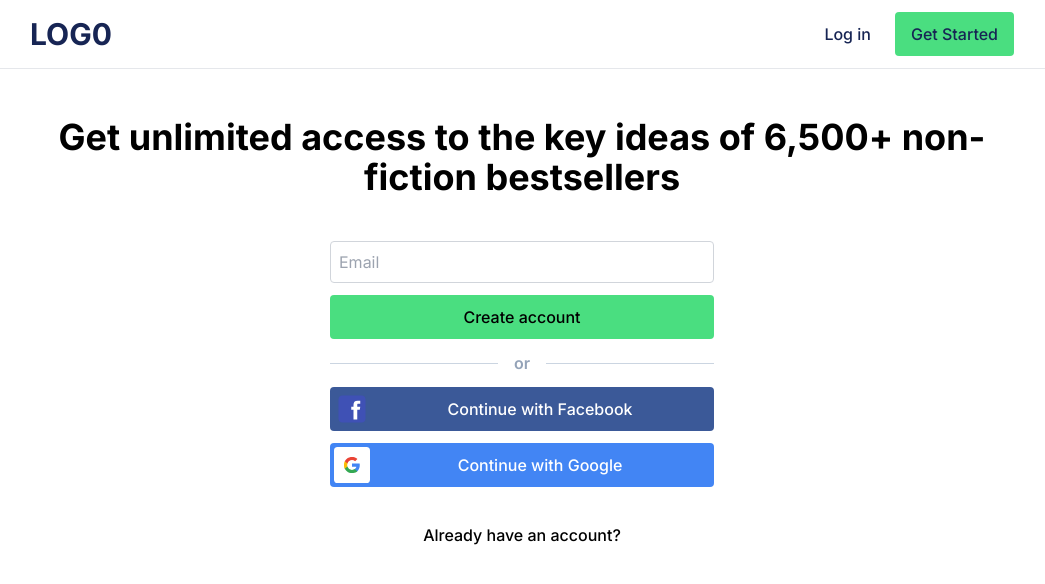
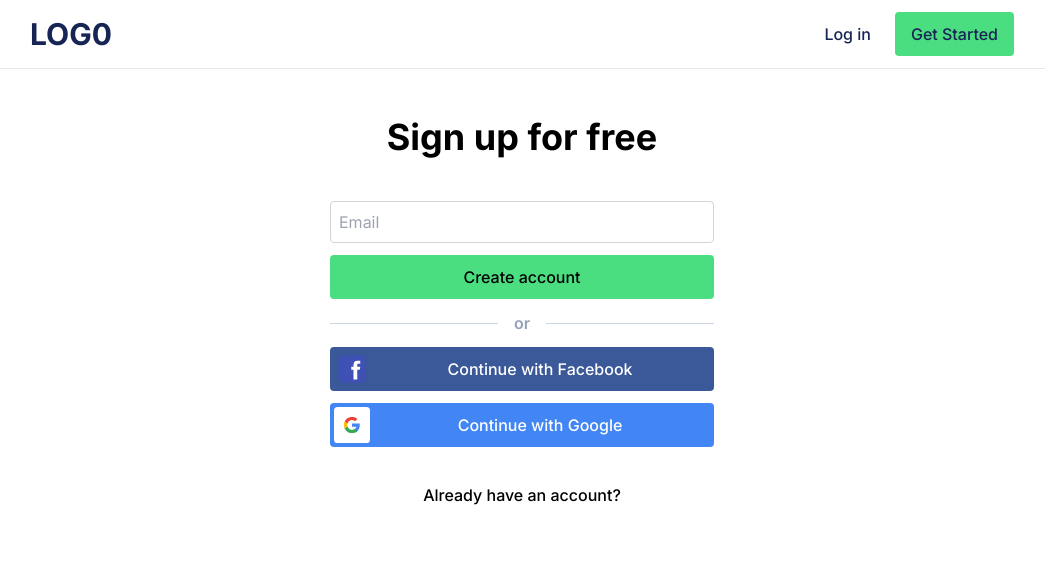
Before and after one commit to sahilansarimondal/fullsystem-auth, a Next.js app: page /signup in a window 1280 px wide. Shown: the top 584 px of the page, without its empty margins (118-1163 px from the left). Built offline with nearby package versions, Linux system fonts and the light colour scheme; no server answers.

Commit message:
modified signup text

```diff
--- a/src/app/signup/page.tsx
+++ b/src/app/signup/page.tsx
@@ -21,8 +21,7 @@ const SignupPage = () => {
   return (
     <div className="flex flex-col gap-3 justify-center items-center max-w-[1080px] md:px-12 p-4 md:mx-auto">
       <h2 className=" font-bold text-2xl md:text-4xl text-center py-4 md:py-8">
-        Get unlimited access to the key ideas of 6,500+
-        non-fiction bestsellers
+        Sign up for free
       </h2>
 
       <SignupForm buttonName="Create account" />
```
